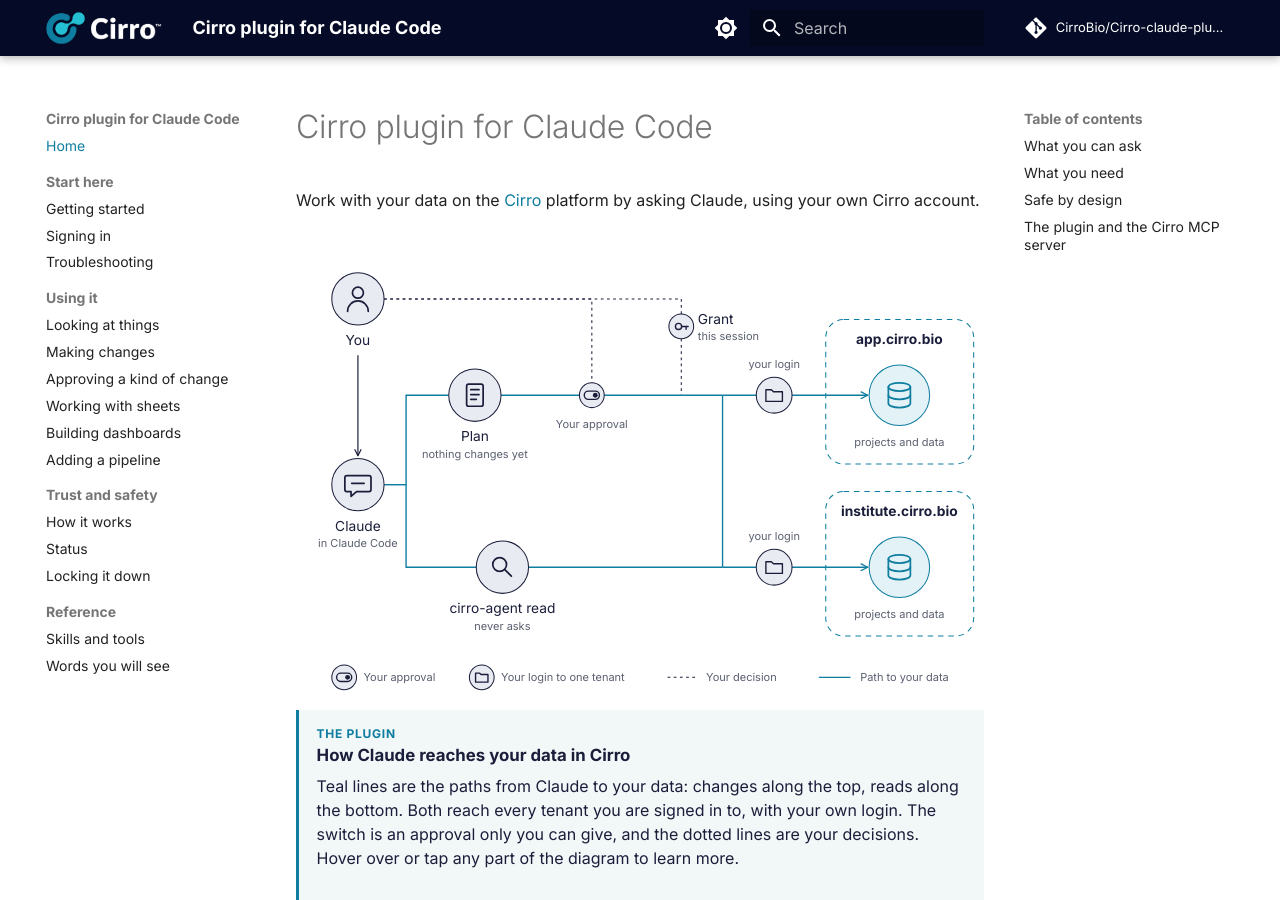
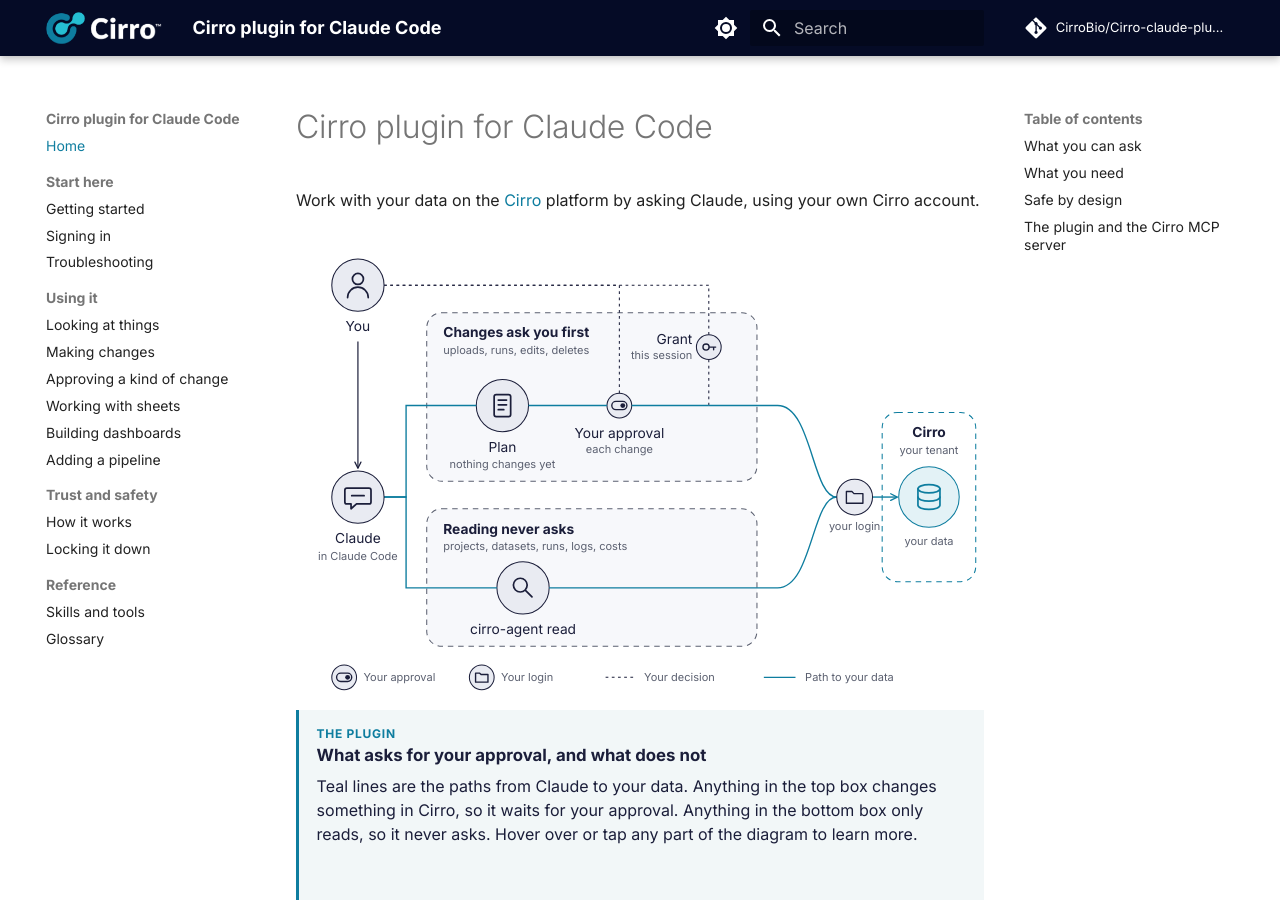
Before and after one commit to CirroBio/Cirro-claude-plugin, an MkDocs documentation site: the page built from docs/index.md, in a window 1280 px wide and 900 px high. Built offline with MkDocs 1.6.1 and Material for MkDocs 9.7.7, drawn with Linux system fonts in a browser that asks for light colours; comment, search, counter and statistics services are not loaded; some of the changed text lies outside the part shown.

Commit message:
Draw what asks for approval, and drop the Status page
The home page diagram now puts changes and reads in two labelled boxes,
"Changes ask you first" and "Reading never asks", with the approval and the
session grant inside the first and nothing between the second and Cirro. One
tenant stands for all of them; the login note says there is one per tenant.

The Status page is gone. Operations share the tested plan/apply path, so a
page tracking them one by one was not earning its place; a known limit now
goes on the page for the feature it limits, as the GitHub authorization a
repository sync needs does on Adding a pipeline. CLAUDE.md and the README say
so, and CLAUDE.md now names both diagrams whose notes restate the approval
path. "Words you will see" is now Glossary.

Co-Authored-By: Claude Opus 5.5 <noreply@anthropic.com>

```diff
--- a/docs/index.md
+++ b/docs/index.md
@@ -4,7 +4,7 @@ Work with your data on the [Cirro](https://cirro.bio) platform by asking Claude,
 your own Cirro account.
 
 <div class="hover-diagram">
-<svg viewBox="0 0 1000 670" role="group" aria-label="How the plugin signs you in, reads and makes changes. Select a part of the diagram to read about it.">
+<svg viewBox="0 0 1000 670" role="group" aria-label="What asks for your approval and what does not. Select a part of the diagram to read about it.">
   <defs>
     <marker id="home-arrow-ink" viewBox="0 0 10 10" refX="9" refY="5" markerWidth="11" markerHeight="11" markerUnits="userSpaceOnUse" orient="auto">
       <path d="M1,1 L9,5 L1,9" fill="none" stroke="#1b1e3a" stroke-width="1.6" stroke-linecap="round" stroke-linejoin="round"/>
@@ -13,98 +13,86 @@ your own Cirro account.
       <path d="M1,1 L9,5 L1,9" fill="none" stroke="#0e7d9f" stroke-width="1.6" stroke-linecap="round" stroke-linejoin="round"/>
     </marker>
   </defs>
-  <path class="hd-dotted" data-r="change" d="M128,90 H430 V212"/>
-  <path class="hd-dotted" data-r="grant" d="M128,90 H560 V112"/>
-  <path class="hd-dotted" data-r="grant" d="M560,148 V230"/>
-  <path class="hd-line" data-r="read change grant" d="M90,172 V318" marker-end="url(#home-arrow-ink)"/>
-  <path class="hd-path" data-r="change grant" d="M128,360 H160 V230 H222"/>
-  <path class="hd-path" data-r="change grant" d="M298,230 H412"/>
-  <path class="hd-path" data-r="change" d="M448,230 H560"/>
-  <path class="hd-path" data-r="change grant" d="M560,230 H620"/>
-  <path class="hd-path" data-r="read" d="M128,360 H160 V480 H262"/>
-  <path class="hd-path" data-r="read" d="M338,480 H620"/>
-  <path class="hd-path" data-r="login read change grant" d="M620,230 V480"/>
-  <path class="hd-path" data-r="login read change grant" d="M620,230 H669 M721,230 H831" marker-end="url(#home-arrow-teal)"/>
-  <path class="hd-path" data-r="login read change grant" d="M620,480 H669 M721,480 H831" marker-end="url(#home-arrow-teal)"/>
+  <g class="hd-hot" data-key="change" tabindex="0" aria-label="Changes ask you first">
+    <g data-r="change grant">
+      <rect x="190" y="110" width="480" height="245" rx="22" fill="#f7f8fb" stroke="#5b6070" stroke-width="1.5" stroke-dasharray="8 7"/>
+      <text x="214" y="146" class="hd-strong">Changes ask you first</text>
+      <text x="214" y="170" class="hd-sub">uploads, runs, edits, deletes</text>
+      <circle class="hd-node" cx="300" cy="245" r="38"/>
+      <g class="hd-icon" transform="translate(300,245)"><rect x="-12" y="-16" width="24" height="32" rx="3"/><path d="M-6,-8 H6 M-6,-1 H6 M-6,6 H2"/></g>
+      <text x="300" y="312" text-anchor="middle">Plan</text>
+      <text x="300" y="336" text-anchor="middle" class="hd-sub">nothing changes yet</text>
+    </g>
+    <g data-r="change">
+      <circle class="hd-node" cx="470" cy="245" r="18"/>
+      <g transform="translate(470,245)"><rect x="-11" y="-6" width="22" height="12" rx="6" fill="none" stroke="#1b1e3a" stroke-width="2"/><circle cx="5" cy="0" r="3.5" fill="#1b1e3a"/></g>
+      <text x="470" y="292" text-anchor="middle">Your approval</text>
+      <text x="470" y="314" text-anchor="middle" class="hd-sub">each change</text>
+    </g>
+  </g>
+  <g class="hd-hot" data-key="read" tabindex="0" aria-label="Reading never asks">
+    <g data-r="read">
+      <rect x="190" y="395" width="480" height="200" rx="22" fill="#f7f8fb" stroke="#5b6070" stroke-width="1.5" stroke-dasharray="8 7"/>
+      <text x="214" y="431" class="hd-strong">Reading never asks</text>
+      <text x="214" y="455" class="hd-sub">projects, datasets, runs, logs, costs</text>
+      <circle class="hd-node" cx="330" cy="510" r="38"/>
+      <g class="hd-icon" transform="translate(330,510)"><circle cx="-4" cy="-4" r="10"/><path d="M3.5,3.5 L13,13"/></g>
+      <text x="330" y="577" text-anchor="middle">cirro-agent read</text>
+    </g>
+  </g>
+  <path class="hd-dotted" data-r="change" d="M128,70 H470 V227"/>
+  <path class="hd-dotted" data-r="grant" d="M128,70 H600 V142"/>
+  <path class="hd-dotted" data-r="grant" d="M600,178 V245"/>
+  <path class="hd-line" data-r="read change grant" d="M90,152 V336" marker-end="url(#home-arrow-ink)"/>
+  <path class="hd-path" data-r="change grant" d="M128,378 H160 V245 H262"/>
+  <path class="hd-path" data-r="change grant" d="M338,245 H452"/>
+  <path class="hd-path" data-r="change" d="M488,245 H600"/>
+  <path class="hd-path" data-r="change grant login" d="M600,245 H700 C750,245 750,378 786,378"/>
+  <path class="hd-path" data-r="read" d="M128,378 H160 V510 H292"/>
+  <path class="hd-path" data-r="read login" d="M368,510 H700 C750,510 750,378 786,378"/>
+  <path class="hd-path" data-r="login read change grant" d="M838,378 H874" marker-end="url(#home-arrow-teal)"/>
   <g data-r="login read change grant">
-    <circle class="hd-node" cx="90" cy="360" r="38"/>
-    <g class="hd-icon" transform="translate(90,360)">
+    <circle class="hd-node" cx="90" cy="378" r="38"/>
+    <g class="hd-icon" transform="translate(90,378)">
       <path d="M-16,-13 H16 A3,3 0 0 1 19,-10 V7 A3,3 0 0 1 16,10 H-2 L-10,17 V10 H-16 A3,3 0 0 1 -19,7 V-10 A3,3 0 0 1 -16,-13 Z"/>
       <path d="M-9,-2 H9"/>
     </g>
-    <text x="90" y="427" text-anchor="middle">Claude</text>
-    <text x="90" y="451" text-anchor="middle" class="hd-sub">in Claude Code</text>
+    <text x="90" y="445" text-anchor="middle">Claude</text>
+    <text x="90" y="469" text-anchor="middle" class="hd-sub">in Claude Code</text>
   </g>
   <g class="hd-hot" data-key="change" tabindex="0" aria-label="You">
-    <rect class="hd-hit" x="30" y="36" width="120" height="132" rx="12"/>
+    <rect class="hd-hit" x="30" y="16" width="120" height="132" rx="12"/>
     <g data-r="change grant">
-      <circle class="hd-node" cx="90" cy="90" r="38"/>
-      <g class="hd-icon" transform="translate(90,90)"><circle cx="0" cy="-9" r="8"/><path d="M-15,18 a15,15 0 0 1 30,0"/></g>
-      <text x="90" y="157" text-anchor="middle">You</text>
+      <circle class="hd-node" cx="90" cy="70" r="38"/>
+      <g class="hd-icon" transform="translate(90,70)"><circle cx="0" cy="-9" r="8"/><path d="M-15,18 a15,15 0 0 1 30,0"/></g>
+      <text x="90" y="137" text-anchor="middle">You</text>
     </g>
   </g>
-  <g class="hd-hot" data-key="change" tabindex="0" aria-label="Changing: a plan, then your approval">
-    <rect class="hd-hit" x="182" y="186" width="318" height="146" rx="12"/>
-    <g data-r="change grant">
-      <circle class="hd-node" cx="260" cy="230" r="38"/>
-      <g class="hd-icon" transform="translate(260,230)"><rect x="-12" y="-16" width="24" height="32" rx="3"/><path d="M-6,-8 H6 M-6,-1 H6 M-6,6 H2"/></g>
-      <text x="260" y="297" text-anchor="middle">Plan</text>
-      <text x="260" y="321" text-anchor="middle" class="hd-sub">nothing changes yet</text>
-    </g>
-    <g data-r="change">
-      <circle class="hd-node" cx="430" cy="230" r="18"/>
-      <g transform="translate(430,230)"><rect x="-11" y="-6" width="22" height="12" rx="6" fill="none" stroke="#1b1e3a" stroke-width="2"/><circle cx="5" cy="0" r="3.5" fill="#1b1e3a"/></g>
-      <text x="430" y="277" text-anchor="middle" class="hd-sub">Your approval</text>
+  <g class="hd-hot" data-key="grant" tabindex="0" aria-label="Or approve one kind of change for this session">
+    <rect class="hd-hit" x="476" y="128" width="164" height="70" rx="12"/>
+    <g data-r="grant">
+      <circle class="hd-node" cx="600" cy="160" r="18"/>
+      <g class="hd-icon-sm" transform="translate(600,160)"><circle cx="-4" cy="0" r="4.5"/><path d="M0.5,0 H10 M7,0 V4"/></g>
+      <text x="576" y="156" text-anchor="end">Grant</text>
+      <text x="576" y="178" text-anchor="end" class="hd-sub">this session</text>
     </g>
   </g>
-  <g class="hd-hot" data-key="grant" tabindex="0" aria-label="Approving a kind of change for a session">
-    <rect class="hd-hit" x="530" y="100" width="170" height="64" rx="12"/>
-    <g data-r="grant">
-      <circle class="hd-node" cx="560" cy="130" r="18"/>
-      <g class="hd-icon-sm" transform="translate(560,130)"><circle cx="-4" cy="0" r="4.5"/><path d="M0.5,0 H10 M7,0 V4"/></g>
-      <text x="584" y="126">Grant</text>
-      <text x="584" y="150" class="hd-sub">this session</text>
-    </g>
-  </g>
-  <g class="hd-hot" data-key="read" tabindex="0" aria-label="Reading: cirro-agent read">
-    <rect class="hd-hit" x="205" y="436" width="190" height="146" rx="12"/>
-    <g data-r="read">
-      <circle class="hd-node" cx="300" cy="480" r="38"/>
-      <g class="hd-icon" transform="translate(300,480)"><circle cx="-4" cy="-4" r="10"/><path d="M3.5,3.5 L13,13"/></g>
-      <text x="300" y="547" text-anchor="middle">cirro-agent read</text>
-      <text x="300" y="571" text-anchor="middle" class="hd-sub">never asks</text>
-    </g>
-  </g>
-  <g class="hd-hot" data-key="login" tabindex="0" aria-label="Your logins, one for each tenant">
-    <rect class="hd-hit" x="660" y="172" width="70" height="340" rx="12"/>
-    <rect class="hd-hit" x="760" y="112" width="232" height="476" rx="12"/>
+  <g class="hd-hot" data-key="login" tabindex="0" aria-label="Your login and your Cirro tenant">
+    <rect class="hd-hit" x="776" y="344" width="72" height="94" rx="12"/>
+    <rect class="hd-hit" x="852" y="255" width="136" height="246" rx="22" stroke="#0e7d9f" stroke-width="1.5" stroke-dasharray="8 7"/>
     <g data-r="login read change grant">
-      <rect x="770" y="120" width="215" height="210" rx="26" fill="none" stroke="#0e7d9f" stroke-width="1.5" stroke-dasharray="8 7"/>
-      <text x="877" y="156" text-anchor="middle" class="hd-strong">app.cirro.bio</text>
-      <circle class="hd-node-teal" cx="877" cy="230" r="44"/>
-      <g class="hd-icon-teal" transform="translate(877,230)">
+      <circle class="hd-node" cx="812" cy="378" r="26"/>
+      <g class="hd-icon-sm" transform="translate(812,378)"><path d="M-12,-8 H-4 L-1,-5 H12 V9 H-12 Z"/></g>
+      <text x="812" y="426" text-anchor="middle" class="hd-sub">your login</text>
+      <text x="920" y="291" text-anchor="middle" class="hd-strong">Cirro</text>
+      <text x="920" y="315" text-anchor="middle" class="hd-sub">your tenant</text>
+      <circle class="hd-node-teal" cx="920" cy="378" r="44"/>
+      <g class="hd-icon-teal" transform="translate(920,378)">
         <ellipse cx="0" cy="-12" rx="16" ry="6"/>
         <path d="M-16,-12 V12 A16,6 0 0 0 16,12 V-12"/>
         <path d="M-16,0 A16,6 0 0 0 16,0"/>
       </g>
-      <text x="877" y="304" text-anchor="middle" class="hd-sub">projects and data</text>
-      <rect x="770" y="370" width="215" height="210" rx="26" fill="none" stroke="#0e7d9f" stroke-width="1.5" stroke-dasharray="8 7"/>
-      <text x="877" y="406" text-anchor="middle" class="hd-strong">institute.cirro.bio</text>
-      <circle class="hd-node-teal" cx="877" cy="480" r="44"/>
-      <g class="hd-icon-teal" transform="translate(877,480)">
-        <ellipse cx="0" cy="-12" rx="16" ry="6"/>
-        <path d="M-16,-12 V12 A16,6 0 0 0 16,12 V-12"/>
-        <path d="M-16,0 A16,6 0 0 0 16,0"/>
-      </g>
-      <text x="877" y="554" text-anchor="middle" class="hd-sub">projects and data</text>
-    </g>
-    <g data-r="login read change grant">
-      <circle class="hd-node" cx="695" cy="230" r="26"/>
-      <g class="hd-icon-sm" transform="translate(695,230)"><path d="M-12,-8 H-4 L-1,-5 H12 V9 H-12 Z"/></g>
-      <text x="695" y="190" text-anchor="middle" class="hd-sub">your login</text>
-      <circle class="hd-node" cx="695" cy="480" r="26"/>
-      <g class="hd-icon-sm" transform="translate(695,480)"><path d="M-12,-8 H-4 L-1,-5 H12 V9 H-12 Z"/></g>
-      <text x="695" y="440" text-anchor="middle" class="hd-sub">your login</text>
+      <text x="920" y="448" text-anchor="middle" class="hd-sub">your data</text>
     </g>
   </g>
   <g aria-hidden="true">
@@ -113,38 +101,38 @@ your own Cirro account.
     <text x="98" y="646" class="hd-sub">Your approval</text>
     <circle class="hd-node" cx="270" cy="640" r="18"/>
     <g class="hd-icon-sm" transform="translate(270,640)"><path d="M-9,-6 H-3 L-1,-4 H9 V7 H-9 Z"/></g>
-    <text x="298" y="646" class="hd-sub">Your login to one tenant</text>
-    <path class="hd-dotted" d="M540,640 H582"/>
-    <text x="596" y="646" class="hd-sub">Your decision</text>
-    <path class="hd-path" d="M760,640 H806"/>
-    <text x="820" y="646" class="hd-sub">Path to your data</text>
+    <text x="298" y="646" class="hd-sub">Your login</text>
+    <path class="hd-dotted" d="M450,640 H492"/>
+    <text x="506" y="646" class="hd-sub">Your decision</text>
+    <path class="hd-path" d="M680,640 H726"/>
+    <text x="740" y="646" class="hd-sub">Path to your data</text>
   </g>
 </svg>
 <div class="hd-panel" aria-live="polite">
   <div class="hd-note is-shown" data-note="">
     <p class="hd-kicker">The plugin</p>
-    <p class="hd-title">How Claude reaches your data in Cirro</p>
-    <p>Teal lines are the paths from Claude to your data: changes along the top, reads along the bottom. Both reach every tenant you are signed in to, with your own login. The switch is an approval only you can give, and the dotted lines are your decisions. Hover over or tap any part of the diagram to learn more.</p>
+    <p class="hd-title">What asks for your approval, and what does not</p>
+    <p>Teal lines are the paths from Claude to your data. Anything in the top box changes something in Cirro, so it waits for your approval. Anything in the bottom box only reads, so it never asks. Hover over or tap any part of the diagram to learn more.</p>
   </div>
-  <div class="hd-note" data-note="login">
-    <p class="hd-kicker">Your logins</p>
-    <p class="hd-title">Sign in once for each tenant</p>
-    <p>Ask Claude to connect to a tenant, such as app.cirro.bio, and it gives you a sign-in link to approve in your own browser. The plugin keeps that login on your computer, outside your projects, and every request to that tenant goes as you, with its login. Signed in to both app.cirro.bio and institute.cirro.bio, Claude asks which one you mean, unless the directory you are working in has a login of its own.</p>
+  <div class="hd-note" data-note="change">
+    <p class="hd-kicker">Changes</p>
+    <p class="hd-title">Every change waits for your approval</p>
+    <p>Uploading, launching a run, editing or deleting: anything that creates, changes or deletes is first worked out as a plan, without touching anything, and shown to you. It runs only when you approve it in Claude Code's own prompt, which Claude cannot answer for you. What runs is what you read: the plan is checked again as it is applied, used once, and logged.</p>
+  </div>
+  <div class="hd-note" data-note="grant">
+    <p class="hd-kicker">In advance</p>
+    <p class="hd-title">Or approve one kind of change for this session</p>
+    <p>For repetitive work, such as filling in a sheet or launching runs one after another, you can approve one kind of change in one project for the rest of the session. Each change is still planned, shown and logged, with a notice as it is made. Nothing that deletes or changes who has access can be approved this way.</p>
   </div>
   <div class="hd-note" data-note="read">
     <p class="hd-kicker">Reading</p>
     <p class="hd-title">Looking never asks</p>
-    <p>Questions about your data go through cirro-agent read, a command with no way to change anything, so it never needs your approval and you can let Claude Code run it without asking. Claude can look around as much as a question needs.</p>
+    <p>Questions about your projects, datasets, runs, logs and costs go through cirro-agent read, a command with no way to change anything. It never needs your approval, and you can let Claude Code run it without asking at all.</p>
   </div>
-  <div class="hd-note" data-note="change">
-    <p class="hd-kicker">Changing</p>
-    <p class="hd-title">Every change waits for you</p>
-    <p>Anything that creates, changes or deletes starts as a plan, worked out without touching anything and shown to you in the conversation. It runs only when you approve it in Claude Code's own prompt, which Claude cannot answer for you. What runs is what you read: the plan is checked again as it is applied, used once, and logged.</p>
-  </div>
-  <div class="hd-note" data-note="grant">
-    <p class="hd-kicker">In advance</p>
-    <p class="hd-title">Stop being asked about one kind of change</p>
-    <p>For repetitive work, such as filling in a sheet or launching runs one after another, you can approve one kind of change in one project for the rest of the session. Each change is still planned, shown and logged, with a notice as it is made. Nothing that deletes or changes who has access can be approved this way.</p>
+  <div class="hd-note" data-note="login">
+    <p class="hd-kicker">Your login</p>
+    <p class="hd-title">Claude works as you</p>
+    <p>You sign in once for each Cirro tenant you use, on Cirro's own page in your browser, and the plugin keeps the login on your computer. Every request, a read or a change, goes with your login, so Claude can see and do what your account can and nothing more.</p>
   </div>
 </div>
 </div>
@@ -189,9 +177,6 @@ you, and Claude works as you, with your project roles and nothing more.
 [How it works](how-it-works.md) shows the same path in more detail, including how a
 login is found for the directory you work in and the check on Claude's shell commands.
 
-Reading, and the changes people make most often, have run many times against real
-Cirro tenants; [Status](status.md) lists what has.
-
 ## The plugin and the Cirro MCP server
 
 Cirro also has an MCP server for AI assistants such as Claude Desktop, described in the
--- a/mkdocs.yml
+++ b/mkdocs.yml
@@ -23,11 +23,10 @@ nav:
       - Adding a pipeline: pipelines.md
   - Trust and safety:
       - How it works: how-it-works.md
-      - Status: status.md
       - Locking it down: locking-down.md
   - Reference:
       - Skills and tools: skills-and-tools.md
-      - Words you will see: glossary.md
+      - Glossary: glossary.md
 
 theme:
   name: material
```
Also changed, not shown: CLAUDE.md (+7 -6 lines), README.md (+1 -2 lines), docs/glossary.md (+1 -1 lines), docs/pipelines.md (+3 -1 lines), docs/status.md (deleted, +0 -51 lines).
